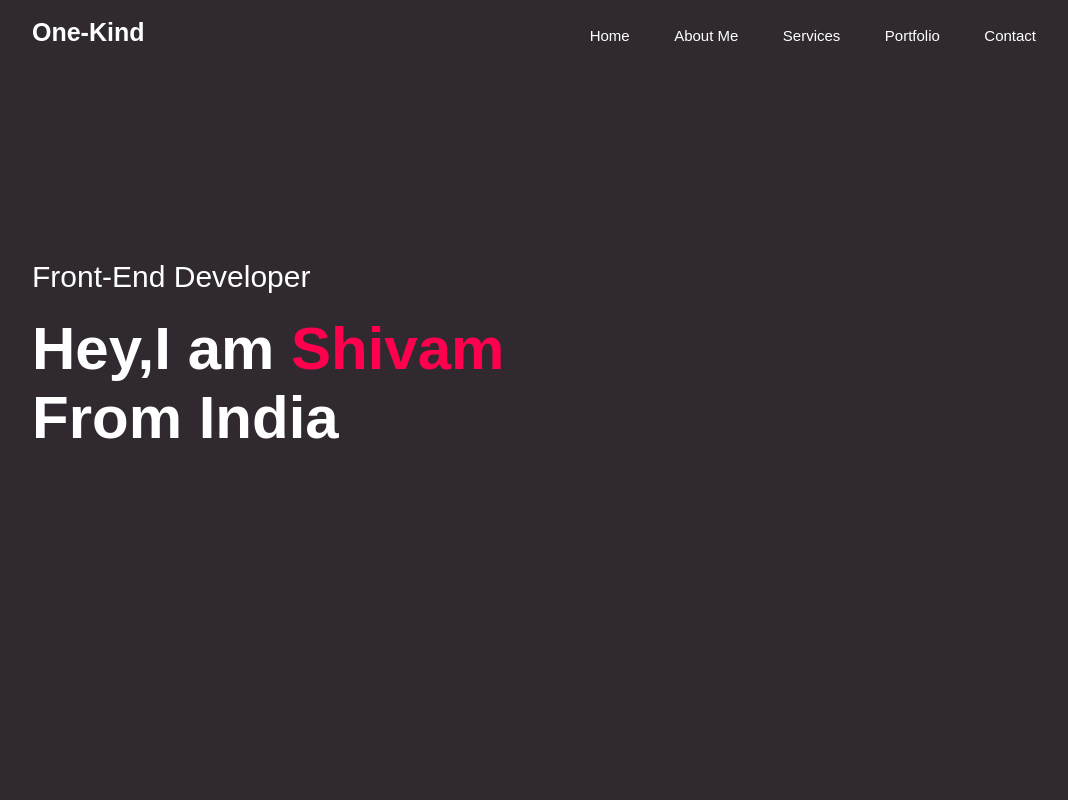
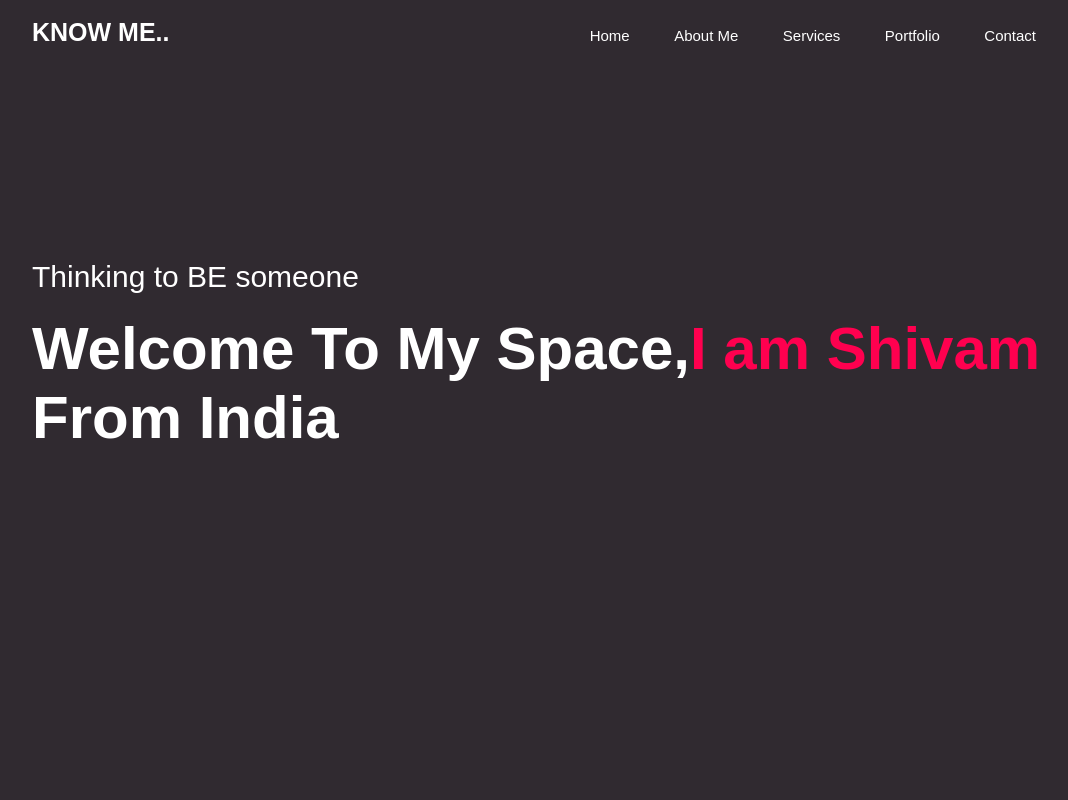
Before and after one commit to rash-host/RASHi, a plain HTML site: page index.html in a window 1280 px wide. Shown: the top 800 px of the page, without its empty margins (96-1164 px from the left). Drawn offline with Linux system fonts and the light colour scheme.

Commit message:
Fix HTML structure and update content

```diff
--- a/index.html
+++ b/index.html
@@ -11,7 +11,7 @@
     <div id="header">
         <div class="container">
         <nav>
-            <h1 class="one">One-Kind</h1>
+            <h1 class="one">KNOW ME..</h1>
                 <ul id="sidemenu">
                     <li><a href="#home">Home</a></li>
                     <li><a href="#about">About Me</a></li>
@@ -23,8 +23,8 @@
                 <i class="fa-solid fa-bars" onclick="openmenu()"></i>
         </nav>
         <div class="intro">
-            <p>Front-End Developer</p>
-            <h1>Hey,I am <span>Shivam</span> <br>From India</h1>
+            <p>Thinking to BE someone</p>
+            <h1>Welcome To My Space,<span>I am Shivam</span> <br>From India</h1>
         </div>
         </div>
     </div>
@@ -144,9 +144,11 @@
             <div class="contact-left">
                 <h1 class="sub-title">Contact Me</h1>
                 <p><i class="fa-solid fa-paper-plane"></i>shivamyadav3202@gmail.com</p>
-                <p><i class="fa-solid fa-phone"></i>8750893134</p>
+                <p><i class="fa-light fa-square-phone"></i>8750893134</p>
                 <div class="social-icons">
                     <a href="https://facebook.com/"><i class="fa-brands fa-facebook"></i></a>
+                    <a href="https://instagram.com/"><i class="fa-brands fa-instagram"></i>"></i></a>
+
                 </div>
 
             </div>
@@ -203,4 +205,5 @@
   })
 </script>
 </body>
+
 </html>
```
